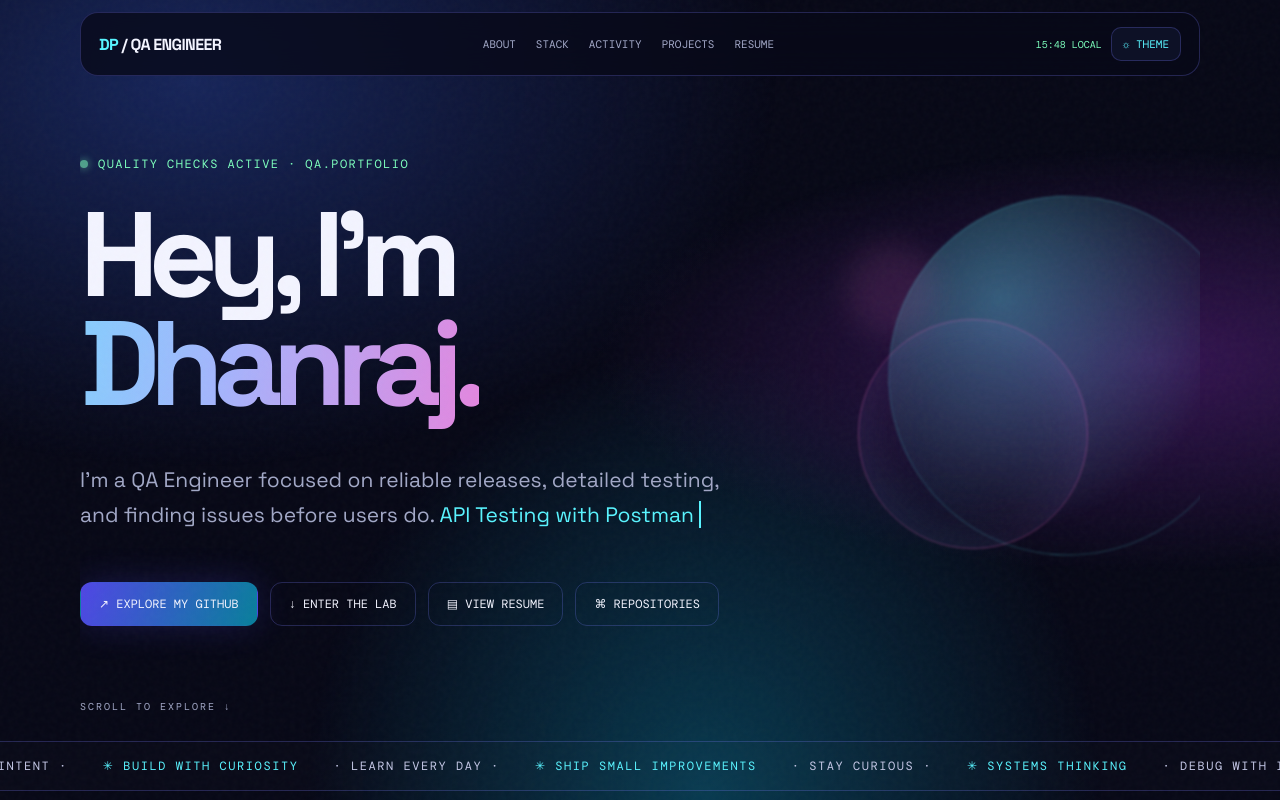
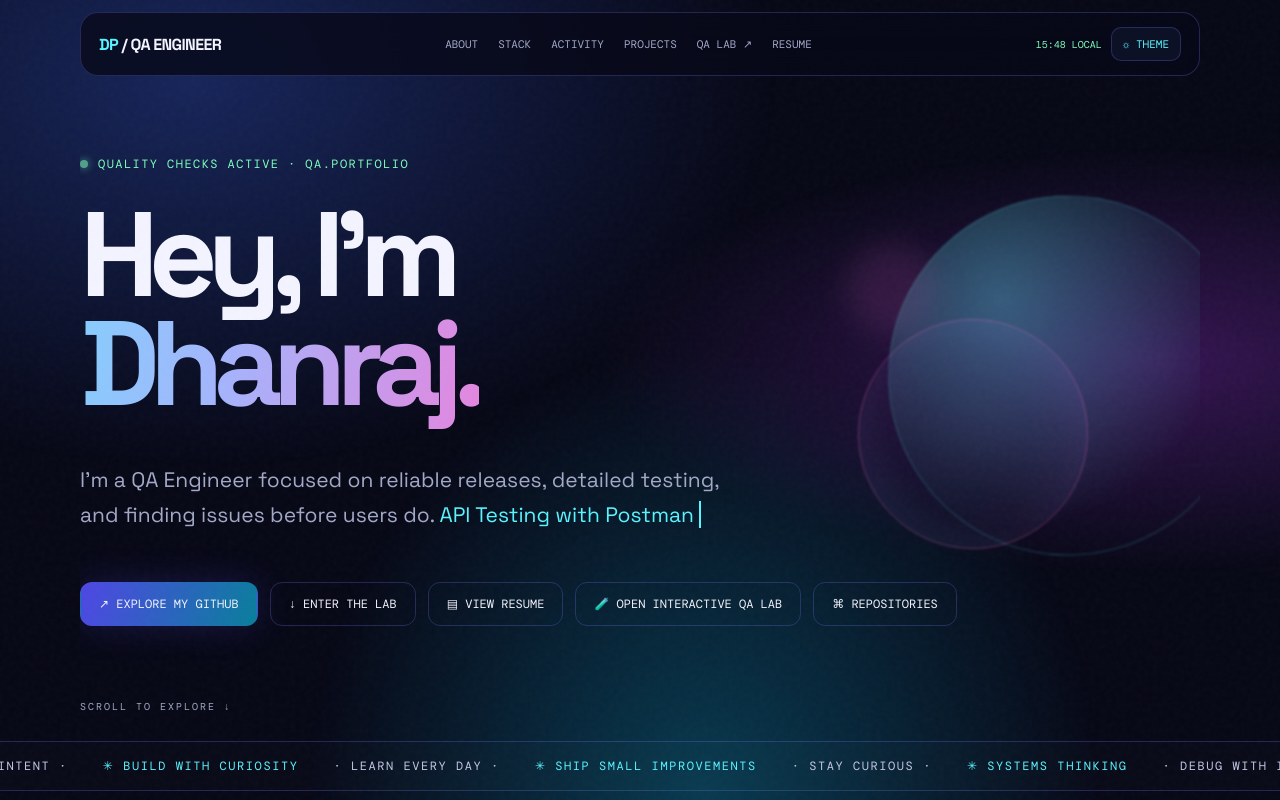
Before and after one commit to DhanrajVittala/DhanrajVittala, a plain HTML site: page index.html in a window 1280 px wide. Shown: the top 800 px of the page. Drawn offline with nearby package versions, Linux system fonts and the light colour scheme; no server answers.

Commit message:
Link portfolio to interactive QA lab

```diff
--- a/index.html
+++ b/index.html
@@ -39,13 +39,13 @@ body.light .stat{background:#ffffffaa}
 </style>
 </head>
 <body>
-<div id="scroll-progress" aria-hidden="true"></div><nav class="nav"><a class="brand" href="#"><span>DP</span> / QA ENGINEER</a><div class="navlinks"><a href="#about">ABOUT</a><a href="#stack">STACK</a><a href="#activity">ACTIVITY</a><a href="#projects">PROJECTS</a><a href="resume.html">RESUME</a></div><div class="navtools"><span class="live-clock" id="live-clock">LOCAL TIME</span><button class="iconbtn" id="theme-toggle" type="button" aria-label="Toggle light and dark theme">☼ THEME</button></div></nav>
+<div id="scroll-progress" aria-hidden="true"></div><nav class="nav"><a class="brand" href="#"><span>DP</span> / QA ENGINEER</a><div class="navlinks"><a href="#about">ABOUT</a><a href="#stack">STACK</a><a href="#activity">ACTIVITY</a><a href="#projects">PROJECTS</a><a href="qa-lab.html">QA LAB ↗</a><a href="resume.html">RESUME</a></div><div class="navtools"><span class="live-clock" id="live-clock">LOCAL TIME</span><button class="iconbtn" id="theme-toggle" type="button" aria-label="Toggle light and dark theme">☼ THEME</button></div></nav>
 <header class="hero wrap">
 <div class="orb one"></div><div class="orb two"></div><div class="orb three"></div>
 <div class="eyebrow"><i class="dot"></i> QUALITY CHECKS ACTIVE · QA.PORTFOLIO</div>
 <h1>Hey, I'm<br><span class="gradient">Dhanraj.</span></h1>
 <p>I’m a QA Engineer focused on reliable releases, detailed testing, and finding issues before users do. <span class="typing" id="typed">QA Engineer</span></p>
-<div class="actions"><a class="btn primary" href="https://github.com/DhanrajVittala">↗ EXPLORE MY GITHUB</a><a class="btn" href="#projects">↓ ENTER THE LAB</a><a class="btn" href="resume.html">▤ VIEW RESUME</a><a class="btn" href="https://github.com/DhanrajVittala?tab=repositories">⌘ REPOSITORIES</a></div>
+<div class="actions"><a class="btn primary" href="https://github.com/DhanrajVittala">↗ EXPLORE MY GITHUB</a><a class="btn" href="#projects">↓ ENTER THE LAB</a><a class="btn" href="resume.html">▤ VIEW RESUME</a><a class="btn" href="qa-lab.html">🧪 OPEN INTERACTIVE QA LAB</a><a class="btn" href="https://github.com/DhanrajVittala?tab=repositories">⌘ REPOSITORIES</a></div>
 <div class="scroll">SCROLL TO EXPLORE ↓</div>
 </header>
 <div class="marquee"><div class="marqueeinner"><span>✳ SYSTEMS THINKING</span> · DEBUG WITH INTENT · <span>✳ BUILD WITH CURIOSITY</span> · LEARN EVERY DAY · <span>✳ SHIP SMALL IMPROVEMENTS</span> · STAY CURIOUS · <span>✳ SYSTEMS THINKING</span> · DEBUG WITH INTENT · <span>✳ BUILD WITH CURIOSITY</span> · LEARN EVERY DAY · <span>✳ SHIP SMALL IMPROVEMENTS</span> · STAY CURIOUS ·</div></div>
```
